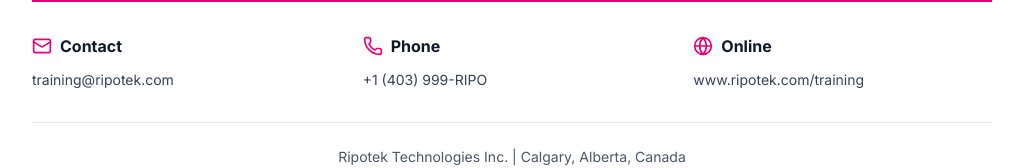
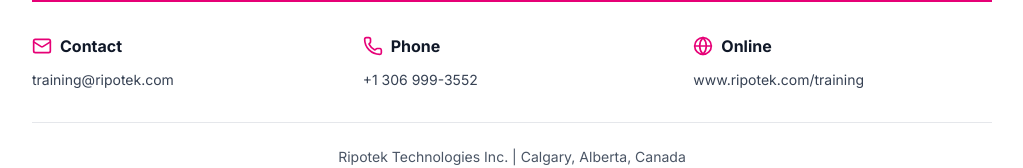
Before and after one commit to Spark-Nest/ripotek_claude_website, a Next.js app: page /syllabi/ai-engineer in a window 1280 px wide. Shown: the part 2670-2838 px from the top of the page, without its empty margins (128-1151 px from the left). Built offline with nearby package versions, Linux system fonts and the light colour scheme.

Commit message:
Made changes to the contact number

```diff
--- a/app/contact/page.js
+++ b/app/contact/page.js
@@ -49,8 +49,8 @@
     {
       icon: Phone,
       label: 'Phone',
-      value: '+1 (403) 555-DATO',
-      link: 'tel:+14035553286'
+      value: '+1 306 999-3552',
+      link: 'tel:+13069993552'
     }
   ];
 
--- a/app/pricing/page.js
+++ b/app/pricing/page.js
@@ -526,7 +526,7 @@
               <div className="space-y-2 text-sm text-gray-300">
                 <p>Calgary, Alberta</p>
                 <p>info@ripotek.com</p>
-                <p>(403) 555-0123</p>
+                <p>+1 306 999-3552</p>
               </div>
             </div>
           </div>
--- a/app/syllabi/ai-engineer/page.js
+++ b/app/syllabi/ai-engineer/page.js
@@ -174,7 +174,7 @@
         <footer className="border-t-4 border-pink-600 pt-8 mt-12">
           <div className="grid md:grid-cols-3 gap-8 mb-8">
             <div><h4 className="font-bold text-gray-900 mb-3 flex items-center gap-2"><Mail className="w-5 h-5 text-pink-600" />Contact</h4><p className="text-gray-700 text-sm">training@ripotek.com</p></div>
-            <div><h4 className="font-bold text-gray-900 mb-3 flex items-center gap-2"><Phone className="w-5 h-5 text-pink-600" />Phone</h4><p className="text-gray-700 text-sm">+1 (403) 999-RIPO</p></div>
+            <div><h4 className="font-bold text-gray-900 mb-3 flex items-center gap-2"><Phone className="w-5 h-5 text-pink-600" />Phone</h4><p className="text-gray-700 text-sm">+1 306 999-3552</p></div>
             <div><h4 className="font-bold text-gray-900 mb-3 flex items-center gap-2"><Globe className="w-5 h-5 text-pink-600" />Online</h4><p className="text-gray-700 text-sm">www.ripotek.com/training</p></div>
           </div>
           <div className="border-t border-gray-200 pt-6 text-center">
--- a/app/syllabi/azure-data-engineer/page.js
+++ b/app/syllabi/azure-data-engineer/page.js
@@ -812,7 +812,7 @@
                 <Phone className="w-5 h-5 text-purple-600" />
                 Phone
               </h4>
-              <p className="text-gray-700 text-sm mb-2">+1 (403) 999-RIPO</p>
+              <p className="text-gray-700 text-sm mb-2">+1 306 999-3552</p>
               <p className="text-gray-700 text-sm">Mon-Fri: 9am-5pm MT</p>
             </div>
 
--- a/app/syllabi/azure-data-factory-masterclass/page.js
+++ b/app/syllabi/azure-data-factory-masterclass/page.js
@@ -198,7 +198,7 @@
         <footer className="border-t-4 border-indigo-600 pt-8 mt-12">
           <div className="grid md:grid-cols-3 gap-8 mb-8">
             <div><h4 className="font-bold text-gray-900 mb-3 flex items-center gap-2"><Mail className="w-5 h-5 text-indigo-600" />Contact</h4><p className="text-gray-700 text-sm">training@ripotek.com</p></div>
-            <div><h4 className="font-bold text-gray-900 mb-3 flex items-center gap-2"><Phone className="w-5 h-5 text-indigo-600" />Phone</h4><p className="text-gray-700 text-sm">+1 (403) 999-RIPO</p></div>
+            <div><h4 className="font-bold text-gray-900 mb-3 flex items-center gap-2"><Phone className="w-5 h-5 text-indigo-600" />Phone</h4><p className="text-gray-700 text-sm">+1 306 999-3552</p></div>
             <div><h4 className="font-bold text-gray-900 mb-3 flex items-center gap-2"><Globe className="w-5 h-5 text-indigo-600" />Online</h4><p className="text-gray-700 text-sm">www.ripotek.com/training</p></div>
           </div>
           <div className="border-t border-gray-200 pt-6 text-center">
--- a/app/syllabi/business-intelligence-analyst/page.js
+++ b/app/syllabi/business-intelligence-analyst/page.js
@@ -292,7 +292,7 @@
                 <Phone className="w-5 h-5 text-green-600" />
                 Phone
               </h4>
-              <p className="text-gray-700 text-sm mb-2">+1 (403) 999-RIPO</p>
+              <p className="text-gray-700 text-sm mb-2">+1 306 999-3552</p>
             </div>
 
             <div>
--- a/app/syllabi/databricks-engineer/page.js
+++ b/app/syllabi/databricks-engineer/page.js
@@ -675,7 +675,7 @@
                 <Phone className="w-5 h-5 text-orange-600" />
                 Phone
               </h4>
-              <p className="text-gray-700 text-sm mb-2">+1 (403) 999-RIPO</p>
+              <p className="text-gray-700 text-sm mb-2">+1 306 999-3552</p>
               <p className="text-gray-700 text-sm">Mon-Fri: 9am-5pm MT</p>
             </div>
 
--- a/app/syllabi/power-bi-analyst/page.js
+++ b/app/syllabi/power-bi-analyst/page.js
@@ -1015,7 +1015,7 @@
                 <Phone className="w-5 h-5 text-teal-600" />
                 Phone
               </h4>
-              <p className="text-gray-700 text-sm mb-2">+1 (403) 999-RIPO</p>
+              <p className="text-gray-700 text-sm mb-2">+1 306 999-3552</p>
               <p className="text-gray-700 text-sm">Mon-Fri: 9am-5pm MT</p>
             </div>
 
--- a/app/syllabi/prompt-engineering/page.js
+++ b/app/syllabi/prompt-engineering/page.js
@@ -168,7 +168,7 @@
         <footer className="border-t-4 border-yellow-600 pt-8 mt-12">
           <div className="grid md:grid-cols-3 gap-8 mb-8">
             <div><h4 className="font-bold text-gray-900 mb-3 flex items-center gap-2"><Mail className="w-5 h-5 text-yellow-600" />Contact</h4><p className="text-gray-700 text-sm">training@ripotek.com</p></div>
-            <div><h4 className="font-bold text-gray-900 mb-3 flex items-center gap-2"><Phone className="w-5 h-5 text-yellow-600" />Phone</h4><p className="text-gray-700 text-sm">+1 (403) 999-RIPO</p></div>
+            <div><h4 className="font-bold text-gray-900 mb-3 flex items-center gap-2"><Phone className="w-5 h-5 text-yellow-600" />Phone</h4><p className="text-gray-700 text-sm">+1 306 999-3552</p></div>
             <div><h4 className="font-bold text-gray-900 mb-3 flex items-center gap-2"><Globe className="w-5 h-5 text-yellow-600" />Online</h4><p className="text-gray-700 text-sm">www.ripotek.com/training</p></div>
           </div>
           <div className="border-t border-gray-200 pt-6 text-center">
--- a/app/syllabi/python-for-data/page.js
+++ b/app/syllabi/python-for-data/page.js
@@ -169,7 +169,7 @@
         <footer className="border-t-4 border-emerald-600 pt-8 mt-12">
           <div className="grid md:grid-cols-3 gap-8 mb-8">
             <div><h4 className="font-bold text-gray-900 mb-3 flex items-center gap-2"><Mail className="w-5 h-5 text-emerald-600" />Contact</h4><p className="text-gray-700 text-sm">training@ripotek.com</p></div>
-            <div><h4 className="font-bold text-gray-900 mb-3 flex items-center gap-2"><Phone className="w-5 h-5 text-emerald-600" />Phone</h4><p className="text-gray-700 text-sm">+1 (403) 999-RIPO</p></div>
+            <div><h4 className="font-bold text-gray-900 mb-3 flex items-center gap-2"><Phone className="w-5 h-5 text-emerald-600" />Phone</h4><p className="text-gray-700 text-sm">+1 306 999-3552</p></div>
             <div><h4 className="font-bold text-gray-900 mb-3 flex items-center gap-2"><Globe className="w-5 h-5 text-emerald-600" />Online</h4><p className="text-gray-700 text-sm">www.ripotek.com/training</p></div>
           </div>
           <div className="border-t border-gray-200 pt-6 text-center">
```
